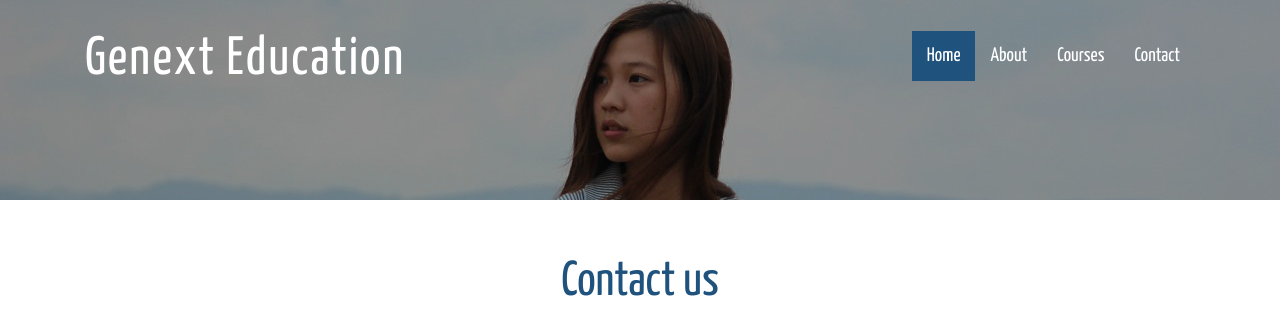
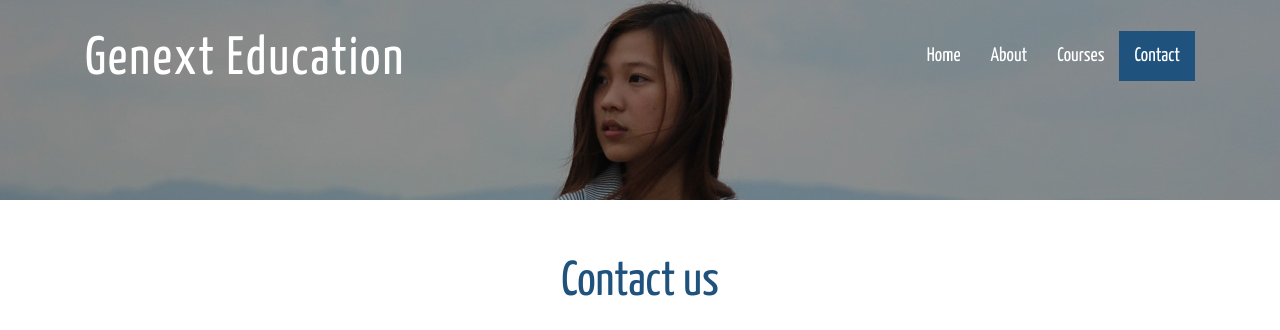
Before and after one commit to genexteducation/genexteducation.github.io, a plain HTML site: page contact.html in a window 1280 px wide. Shown: the top 330 px of the page. Drawn offline with nearby package versions, Linux system fonts and the light colour scheme.

Commit message:
fixed nav links

```diff
--- a/contact.html
+++ b/contact.html
@@ -43,10 +43,10 @@
               <!-- Collect the nav links, forms, and other content for toggling -->
               <div class="collapse navbar-collapse" id="bs-example-navbar-collapse-1">
                 <ul class="nav navbar-nav">
-                  <li class="active"><a href="index.html">Home <span class="sr-only">(current)</span></a></li>
+                  <li><a href="index.html">Home <span class="sr-only">(current)</span></a></li>
                   <li><a href="about.html">About</a></li>
                   <li><a href="courses.html">Courses</a></li>
-                  <li><a href="contact.html">Contact</a></li>
+                  <li class="active"><a href="contact.html">Contact</a></li>
                 </ul>
 
               </div><!-- /.navbar-collapse -->
```
Also changed, not shown: about.html (+2 -1 lines), index.html (+2 -2 lines), 1 other file.
